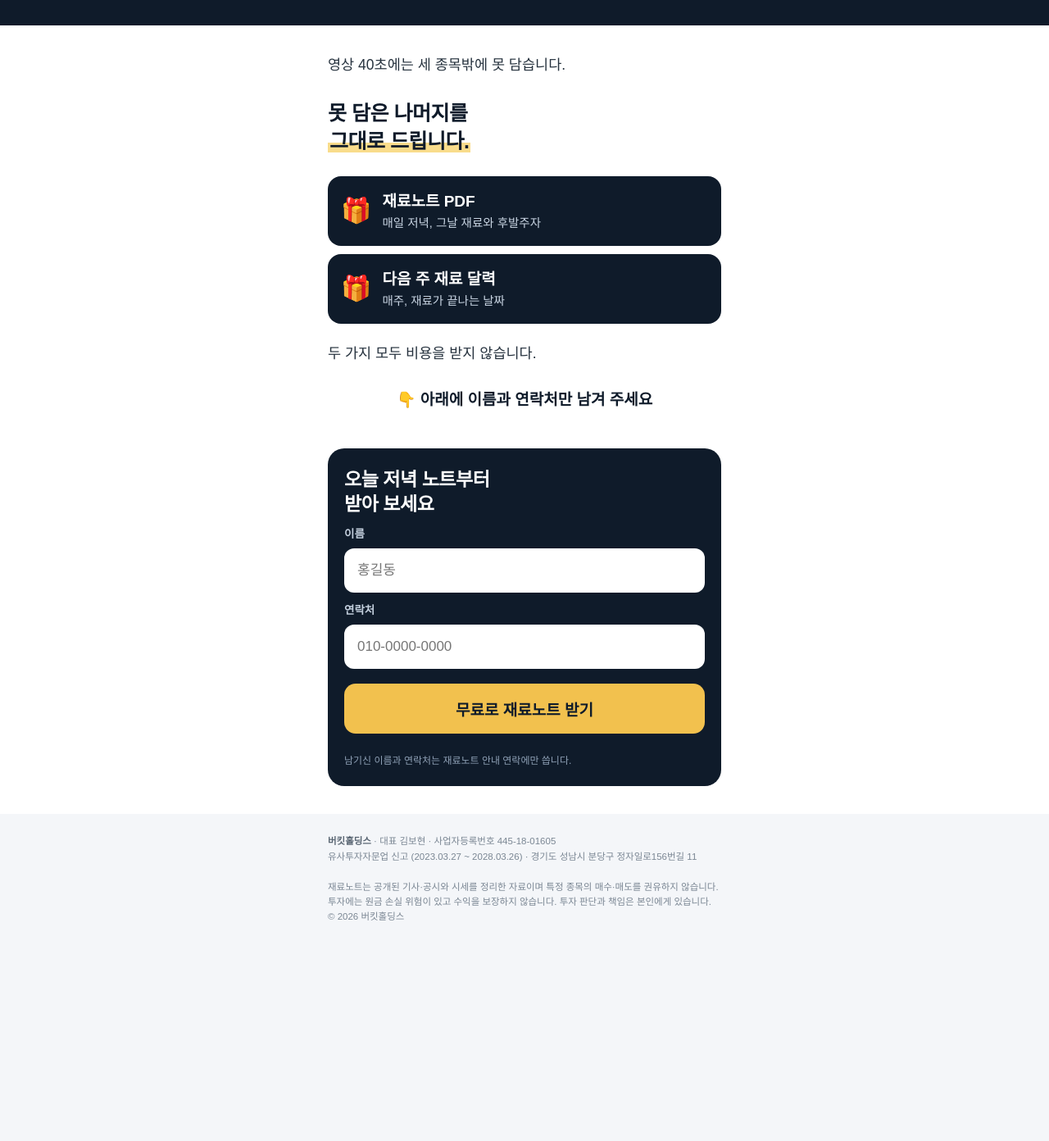
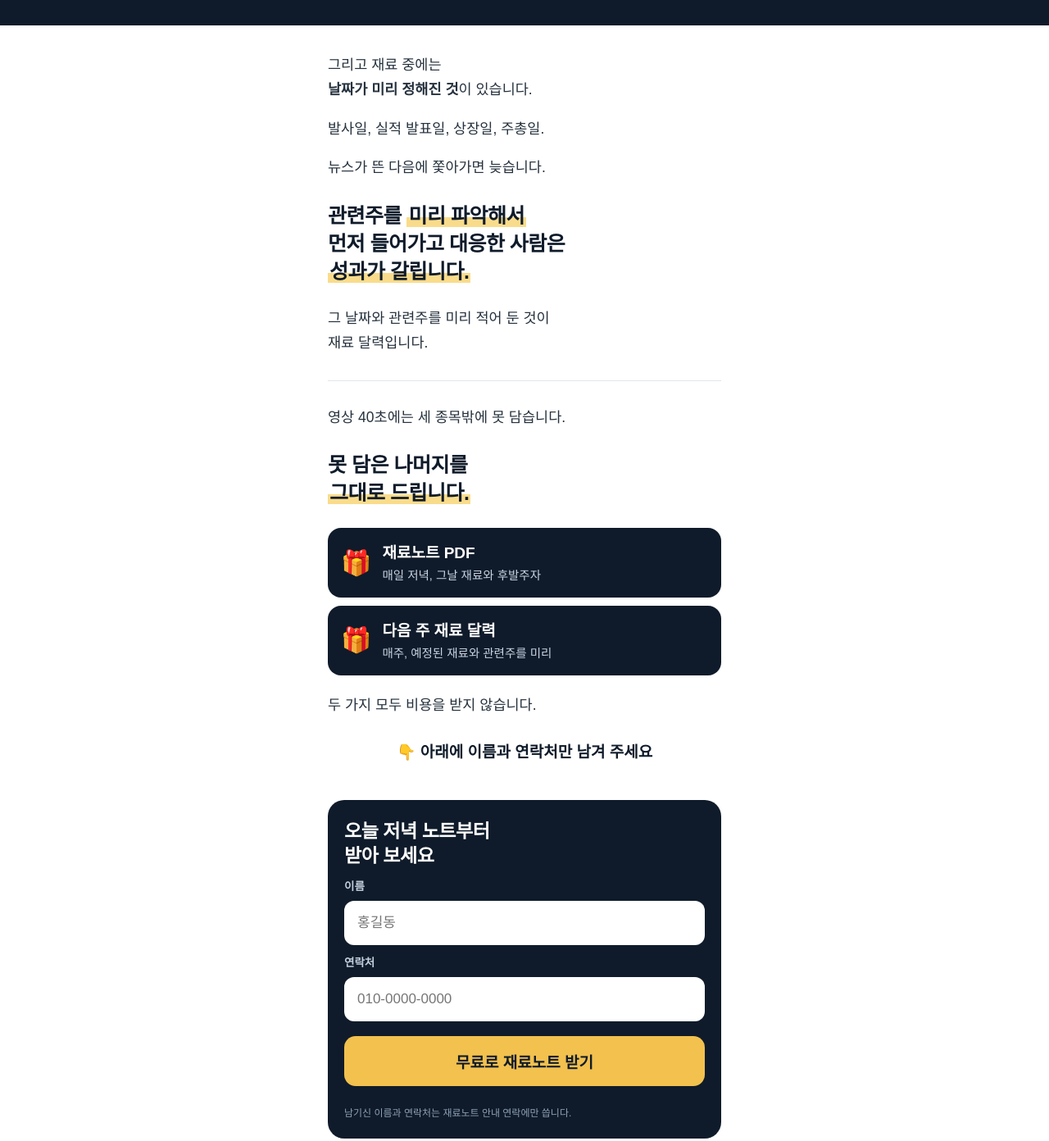
Before and after one commit to py-pixel-9/stocknote, a plain HTML site: page index.html in a window 1280 px wide. Shown: the part 2721-4113 px from the top of the page at 82% size. Before the commit the page ends 3959 px from the top, so only its background shows below. Drawn offline with Linux system fonts and the light colour scheme; a web font is replaced by a local one.

Commit message:
맨 아래 사업자·유의 문구 삭제, 예정된 재료 단락 추가
Co-Authored-By: Claude Fable 5.2 <noreply@anthropic.com>

```diff
--- a/index.html
+++ b/index.html
@@ -96,12 +96,12 @@ h2.mt { margin-top:38px; }
 .gift > span { font-size:30px; }
 .gift b { display:block; color:#fff; font-size:19px; font-weight:900; margin-bottom:1px; }
 .gift + p { margin-top:22px; }
+.sep { border:0; border-top:1px solid var(--line); margin:30px 0; }
 .letter p.down { font-size:19px; font-weight:900; color:var(--navy); text-align:center; margin:26px 0 0; }
 .apply { padding-top:8px; border-top:0; }
 .box h2 { margin-bottom:10px; }
 
-footer { padding: 24px 0 110px; font-size:11.5px; color:#7a8693; line-height:1.6; }
-footer b { color:#5a6673; }
+.tail { height: 96px; background:#fff; }
 
 /* 아래 고정 버튼 */
 .sticky { position:fixed; left:0; right:0; bottom:0; padding:10px 16px calc(10px + env(safe-area-inset-bottom)); background:rgba(15,27,42,.94); backdrop-filter:blur(8px); transform:translateY(110%); transition:transform .25s; z-index:10; }
@@ -184,10 +184,16 @@ footer b { color:#5a6673; }
 
 <section class="letter">
   <div class="wrap">
+    <p>그리고 재료 중에는<br><b>날짜가 미리 정해진 것</b>이 있습니다.</p>
+    <p>발사일, 실적 발표일, 상장일, 주총일.</p>
+    <p>뉴스가 뜬 다음에 쫓아가면 늦습니다.</p>
+    <p class="big">관련주를 <mark>미리 파악해서</mark><br>먼저 들어가고 대응한 사람은<br><mark>성과가 갈립니다.</mark></p>
+    <p>그 날짜와 관련주를 미리 적어 둔 것이<br>재료 달력입니다.</p>
+    <hr class="sep">
     <p>영상 40초에는 세 종목밖에 못 담습니다.</p>
     <p class="big">못 담은 나머지를<br><mark>그대로 드립니다.</mark></p>
     <div class="gift"><span>🎁</span><div><b>재료노트 PDF</b>매일 저녁, 그날 재료와 후발주자</div></div>
-    <div class="gift"><span>🎁</span><div><b>다음 주 재료 달력</b>매주, 재료가 끝나는 날짜</div></div>
+    <div class="gift"><span>🎁</span><div><b>다음 주 재료 달력</b>매주, 예정된 재료와 관련주를 미리</div></div>
     <p>두 가지 모두 비용을 받지 않습니다.</p>
     <p class="down">👇 아래에 이름과 연락처만 남겨 주세요</p>
   </div>
@@ -215,14 +221,7 @@ footer b { color:#5a6673; }
   </div>
 </section>
 
-<footer>
-  <div class="wrap">
-    <b>버킷홀딩스</b> · 대표 김보현 · 사업자등록번호 445-18-01605<br>
-    유사투자자문업 신고 (2023.03.27 ~ 2028.03.26) · 경기도 성남시 분당구 정자일로156번길 11<br><br>
-    재료노트는 공개된 기사·공시와 시세를 정리한 자료이며 특정 종목의 매수·매도를 권유하지 않습니다. 투자에는 원금 손실 위험이 있고 수익을 보장하지 않습니다. 투자 판단과 책임은 본인에게 있습니다.<br>
-    © <span id="year"></span> 버킷홀딩스
-  </div>
-</footer>
+<div class="tail"></div>
 
 <div class="sticky" id="sticky"><a class="btn" href="#apply">무료로 재료노트 받기</a></div>
 
@@ -246,7 +245,6 @@ const CONFIG = {
   document.getElementById("f_landing").value = src.landing || location.href;
 })();
 
-document.getElementById("year").textContent = new Date().getFullYear();
 
 /* 첫 화면을 지나면 아래 버튼 표시, 신청 칸이 보이면 숨김 */
 const sticky = document.getElementById("sticky"), applyEl = document.getElementById("apply");
```
